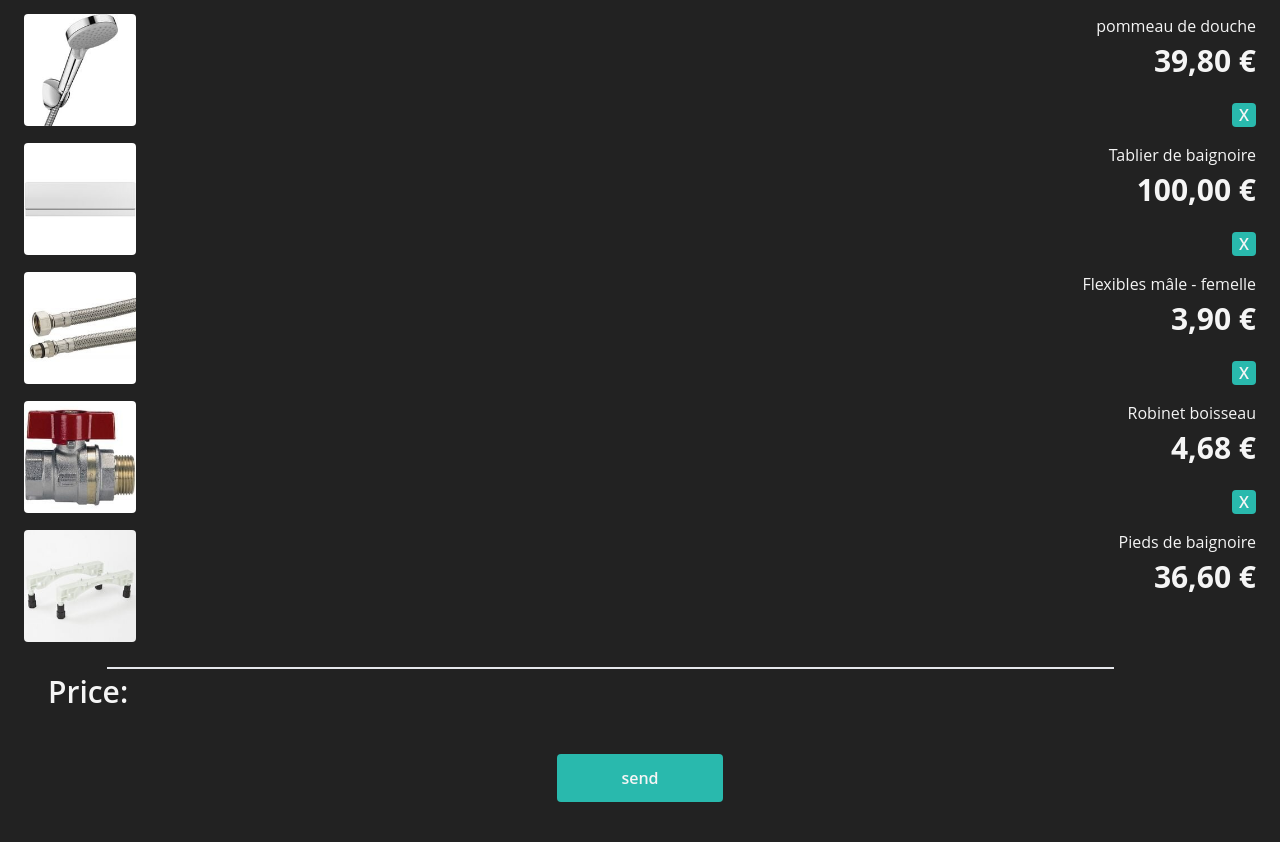
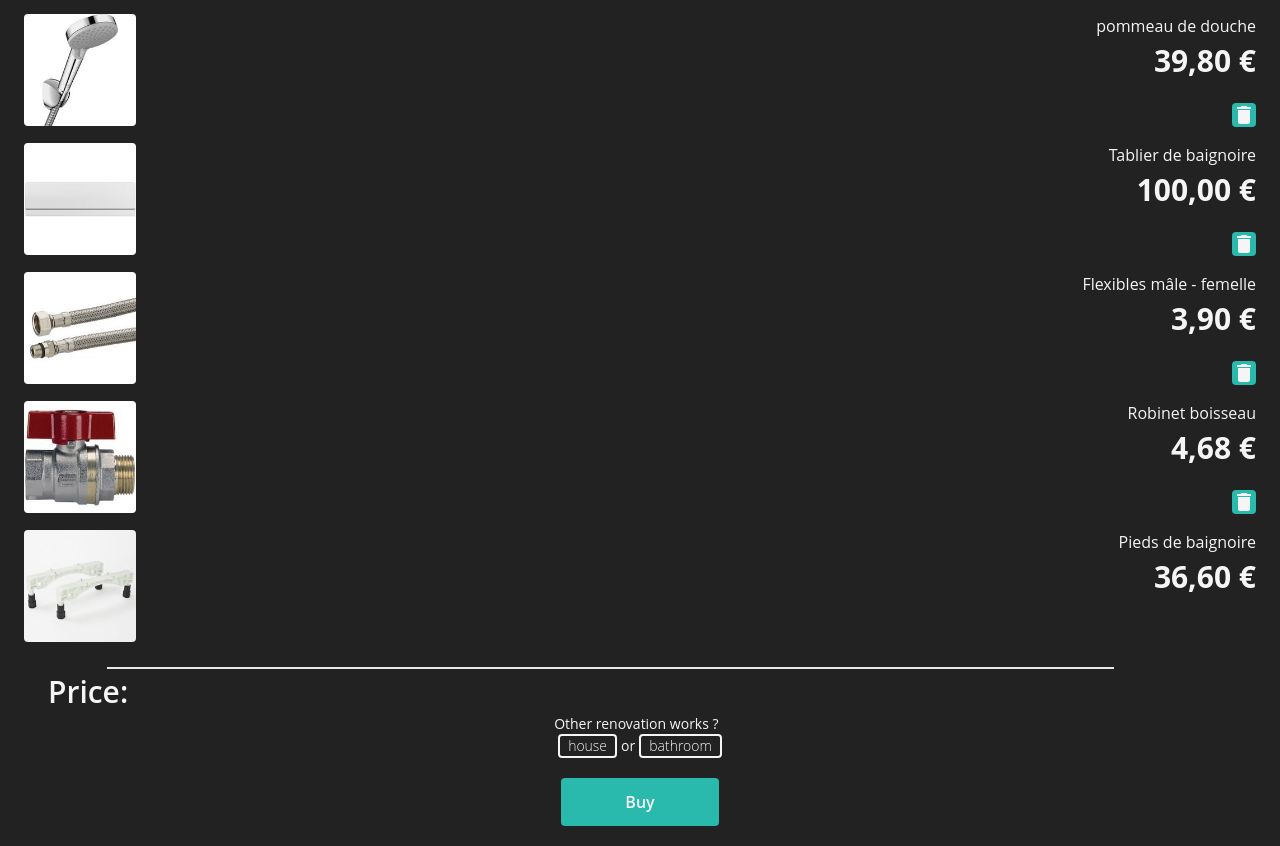
Before and after one commit to angeliquebesi/manomano, a React (Create React App) app: page /cart in a window 1280 px wide. Shown: the part 538-1384 px from the top of the page. Built offline with nearby package versions, Linux system fonts and the light colour scheme.

Commit message:
adding back to house and back to bathroom buttons

```diff
--- a/src/pages/Panier.jsx
+++ b/src/pages/Panier.jsx
@@ -1,8 +1,6 @@
 import React from "react";
+import { Link } from "react-router-dom";
 import Buttonturquoise from "../components/Button/Buttonturquoise";
-// import parebaignoire from "../assets/images/Accessoires/parebaignoire.jpg";
-// import vidage from "../assets/images/Accessoires/vidage.jpg";
-// import mitigeur from "../assets/images/Accessoires/mitigeur.jpg";
 import { AccessoiresB } from "../api/data";
 
 function Panier() {
@@ -21,51 +19,55 @@ function Panier() {
               </span>
               <span className="text-h1 font-bold">{access.prix}</span>
               <button
-                className="transition mt-5 h-6 w-6 rounded bg-teal font-semibold hover:bg-teal-400 active:bg-teal-700  text-white text-normal"
+                className="transition  mt-5 h-6 w-6 rounded bg-teal font-semibold hover:bg-teal-400 active:bg-teal-700  text-white text-normal"
                 type="button"
               >
-                X
+                <svg
+                  aria-hidden="true"
+                  focusable="false"
+                  height="1em"
+                  role="presentation"
+                  width="1em"
+                  viewBox="0 0 24 24"
+                  fill="currentcolor"
+                  className="h-6 w-6"
+                >
+                  <path d="M6 19c0 1.1.9 2 2 2h8c1.1 0 2-.9 2-2V7H6v12zM19 4h-3.5l-1-1h-5l-1 1H5v2h14V4z" />
+                </svg>
               </button>
             </div>
           </div>
         ))}
-
-        {/* <div className="flex">
-          <img className="rounded h-32 " src={vidage} alt="" />
-          <div className="flex flex-col w-48 text-h2 items-end">
-            <span className="text-normal ">Vidage de baignoire</span>
-            <span className="text-h1 font-bold">29,07 €</span>
-            <button
-              className="transition mt-9 h-6 w-6 rounded bg-teal font-semibold hover:bg-teal-400 active:bg-teal-700  text-white text-normal"
-              type="button"
-            >
-              X
-            </button>
-          </div>
-        </div>
-        <div className="flex">
-          <img className="rounded h-32 " src={mitigeur} alt="" />
-          <div className="flex flex-col w-48 text-h2 items-end">
-            <span className="text-ellipsis text-normal ">
-              Mitigeur thermostatique de bain-douche
-            </span>
-            <span className="text-h1 font-bold">179,90 €</span>
-            <button
-              className="transition mt-9 h-6 w-6 rounded bg-teal font-semibold hover:bg-teal-400 active:bg-teal-700  text-white text-normal"
-              type="button"
-            >
-              X
-            </button>
-          </div>
-        </div> */}
       </section>
       <div className="border-t-2 border-t-white w-10/12 mx-auto" />
       <div className="px-12 grid grid-cols-2 place-content-around items-center">
         <div className="text-h1 font-semibold">Price:</div>
         <div className="text-right text-h2">500€</div>
       </div>
-      <div className="my-10 mx-auto">
-        <Buttonturquoise content="send" />
+      <div className="mx-auto px-6 text-sm">
+        <p>Other renovation works ? </p>
+        <p>
+          <Link to="/house">
+            <button
+              className="transition px-2 mx-1 rounded border-2 border-white font-light "
+              type="button"
+            >
+              house
+            </button>
+          </Link>
+          or
+          <Link to="/house/room">
+            <button
+              className="transition mx-1 px-2 rounded border-2 border-white font-light "
+              type="button"
+            >
+              bathroom
+            </button>
+          </Link>
+        </p>
+      </div>
+      <div className="my-5 mx-auto">
+        <Buttonturquoise content="Buy" />
       </div>
     </div>
   );
```
